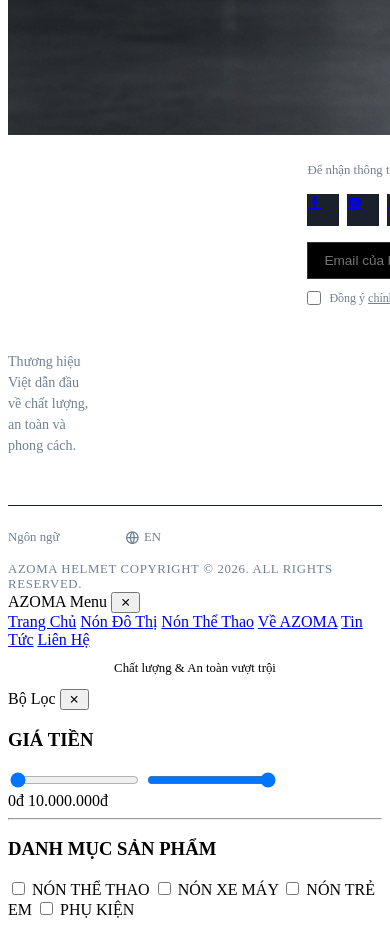
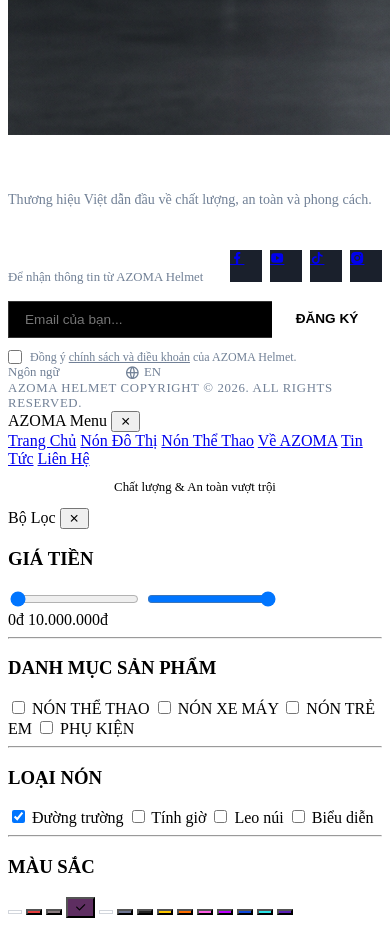
Before and after one commit to pathdom/nbh, a website built with Vite: page index.html in a window 390 px wide. Shown: the part 5340-6265 px from the top of the page. Built offline with nearby package versions, Linux system fonts and the light colour scheme; a web font is replaced by a local one.

Commit message:
Optimize footer responsiveness on mobile

```diff
--- a/index.html
+++ b/index.html
@@ -684,9 +684,9 @@
     <!-- Hình nền nón bảo hiểm chìm phía sau -->
     <img src="helmet_bg_footer.png" alt="" class="footer-bg-graphic">
 
-    <div class="container footer-top" style="display: grid; grid-template-columns: 2fr 1fr 1fr 1.8fr; gap: 2.5rem; margin-bottom: 3rem;">
+    <div class="container footer-top">
       <!-- Cột 1: Thông tin thương hiệu -->
-      <div class="footer-info-col" style="display: flex; flex-direction: column; gap: 0.75rem;">
+      <div class="footer-info-col">
         <h2 class="footer-title" style="font-family: var(--font-title); font-size: 1.3rem; font-weight: 800; color: #fff; text-transform: uppercase; margin: 0; line-height: 1.2; letter-spacing: 0.02em;">CÔNG TY TNHH QUỐC TẾ AZOMA VIỆT NAM</h2>
         <p class="footer-desc" style="font-size: 0.88rem; color: #718096; margin: 0; line-height: 1.5;">
           Thương hiệu Việt dẫn đầu về chất lượng, an toàn và phong cách.
@@ -694,13 +694,13 @@
       </div>
 
       <!-- Cột 2: Nhóm link 1 -->
-      <div class="footer-info-col" style="display: flex; flex-direction: column; gap: 0.75rem; justify-content: flex-start;">
+      <div class="footer-info-col">
         <a href="#san-pham" class="footer-link" data-action="go-to-catalog" style="font-weight: 600; color: #fff; font-size: 0.95rem; transition: color var(--transition-fast);" onmouseover="this.style.color='var(--accent)'" onmouseout="this.style.color='#fff'">Nón Bảo Hiểm</a>
         <a href="#ve-azoma" class="footer-link" style="font-weight: 600; color: #fff; font-size: 0.95rem; transition: color var(--transition-fast);" onmouseover="this.style.color='var(--accent)'" onmouseout="this.style.color='#fff'">Về AZOMA</a>
       </div>
 
       <!-- Cột 3: Nhóm link 2 -->
-      <div class="footer-info-col" style="display: flex; flex-direction: column; gap: 0.75rem; justify-content: flex-start;">
+      <div class="footer-info-col">
         <a href="#tin-tuc" class="footer-link" id="footer-nav-news" style="font-weight: 600; color: #fff; font-size: 0.95rem; transition: color var(--transition-fast);" onmouseover="this.style.color='var(--accent)'" onmouseout="this.style.color='#fff'">Tin tức</a>
         <a href="#" class="footer-link" id="footer-nav-policy" style="font-weight: 600; color: #fff; font-size: 0.95rem; transition: color var(--transition-fast);" onmouseover="this.style.color='var(--accent)'" onmouseout="this.style.color='#fff'">Chính sách Bảo hành</a>
       </div>
@@ -735,7 +735,7 @@
 
 
     <!-- Chân cùng Footer -->
-    <div class="container footer-bottom" style="display: flex; justify-content: space-between; align-items: center; border-top: 1px solid #1a202c; padding-top: 1.5rem; flex-wrap: wrap; gap: 1rem;">
+    <div class="container footer-bottom">
       <div class="footer-lang" style="display: flex; align-items: center; gap: 1rem; font-size: 0.8rem; color: #718096;">
         <span>Ngôn ngữ</span>
         <span class="lang-option active" style="display: flex; align-items: center; gap: 0.25rem; font-weight: 700; color: #fff; cursor: pointer;">
--- a/src/css/components.css
+++ b/src/css/components.css
@@ -1088,9 +1088,9 @@
 
 .footer-top {
   display: grid;
-  grid-template-columns: 2fr 1fr 1.5fr;
-  gap: 3rem;
-  margin-bottom: 4rem;
+  grid-template-columns: 2fr 1fr 1fr 1.8fr;
+  gap: 2.5rem;
+  margin-bottom: 3rem;
   position: relative;
   z-index: 2;
 }
@@ -1098,10 +1098,11 @@
 @media (max-width: 992px) {
   .footer-top {
     grid-template-columns: 1fr 1fr;
-  }
-}
-
-@media (max-width: 576px) {
+    gap: 2rem;
+  }
+}
+
+@media (max-width: 768px) {
   .footer-top {
     grid-template-columns: 1fr;
     gap: 2rem;
@@ -1111,7 +1112,7 @@
 .footer-info-col {
   display: flex;
   flex-direction: column;
-  gap: 1.25rem;
+  gap: 0.85rem;
 }
 
 .footer-title {
@@ -1260,7 +1261,7 @@
   z-index: 2;
 }
 
-@media (max-width: 576px) {
+@media (max-width: 768px) {
   .footer-bottom {
     flex-direction: column;
     gap: 1rem;
@@ -1283,24 +1284,24 @@
 }
 
 /* Điều chỉnh responsive cho form newsletter trên di động */
-@media (max-width: 576px) {
+@media (max-width: 768px) {
   .footer-input-row {
     flex-direction: column;
     gap: 0.5rem;
   }
 
   .footer-input {
-    border-radius: var(--radius-sm);
-    border-right: 1px solid #2d3748;
+    border-radius: var(--radius-sm) !important;
+    border-right: 1px solid #2d3748 !important;
   }
 
   .footer-submit-btn {
-    border-radius: var(--radius-sm);
-    width: 100%;
-    padding: 0.75rem 1rem;
-    flex: none;
-    min-width: 100%;
-    text-align: center;
+    border-radius: var(--radius-sm) !important;
+    width: 100% !important;
+    padding: 0.75rem 1rem !important;
+    flex: none !important;
+    min-width: 100% !important;
+    text-align: center !important;
   }
 }
 
```
Also changed, not shown: dist/assets/index-BSTP_iSC.js (renamed from dist/assets/index-CxfNmihA.js), dist/assets/index-BYsCBivA.css (added), dist/assets/index-Cj0tcOGS.css (deleted), dist/index.html.
